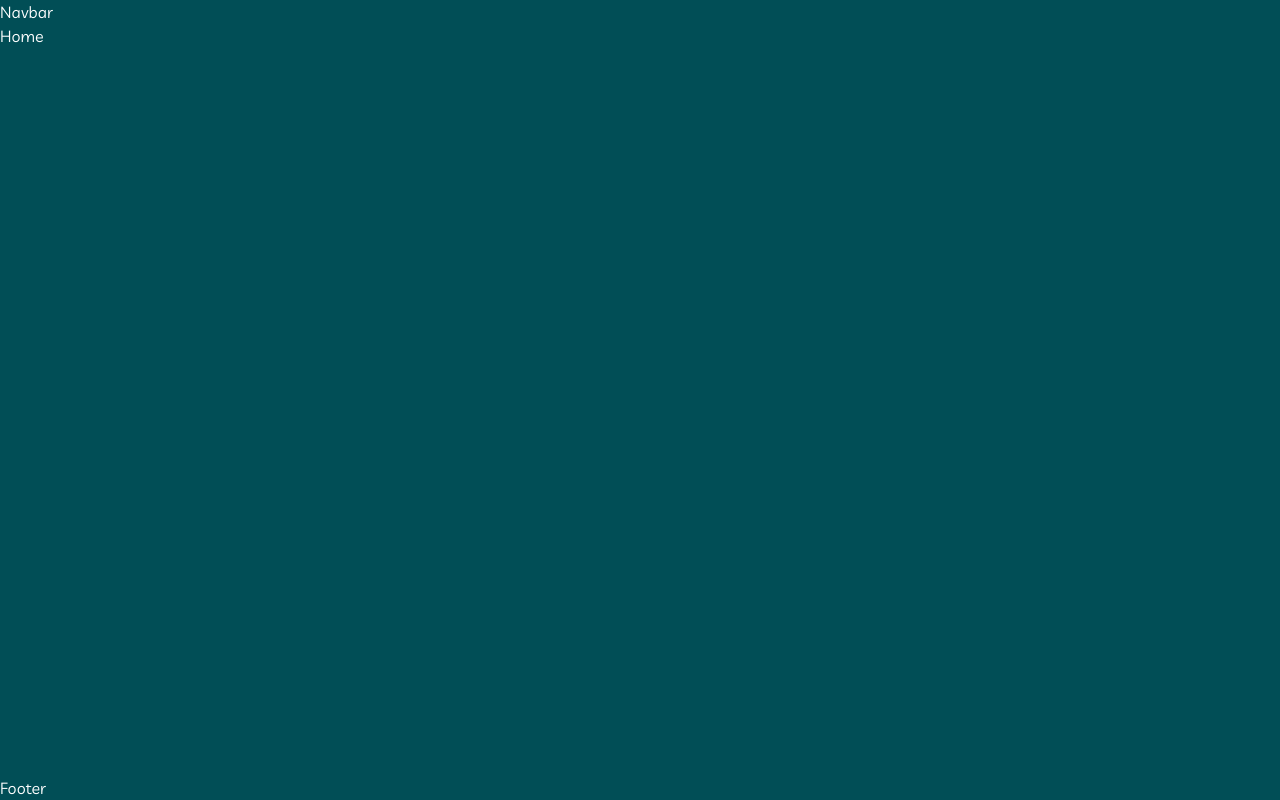
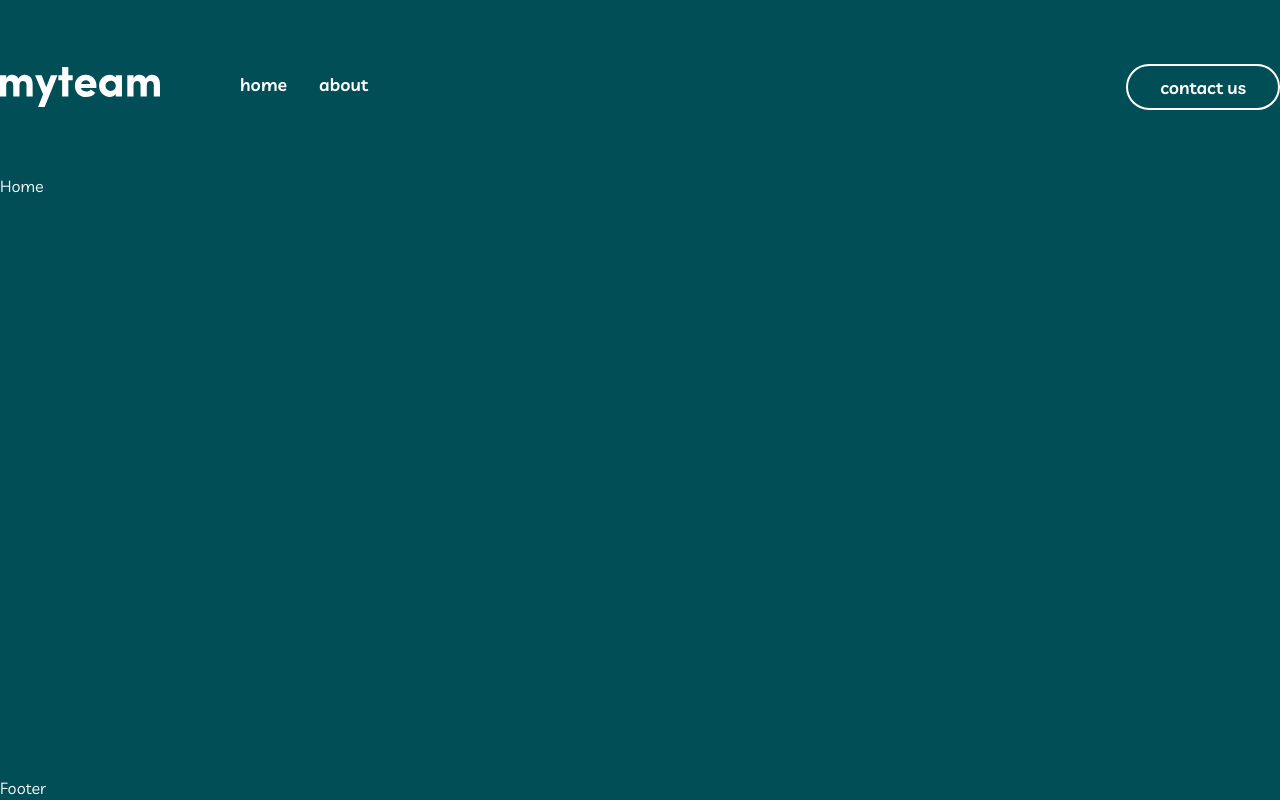
Before and after one commit to stanlee17/myteam, a React (Create React App) app: page / in a window 1280 px wide. Built offline with nearby package versions, Linux system fonts and the light colour scheme.

Commit message:
navbar added

```diff
--- /dev/null
+++ b/src/components/common/LinkButton/LinkButton.module.scss
@@ -0,0 +1,10 @@
+@use '../../../styles/scss/abstracts/' as *;
+
+.linkButton {
+  display: inline-block;
+  border: 2px solid $white;
+  padding: 0.5rem 2rem;
+  font-size: 1.1rem;
+  font-weight: 600;
+  border-radius: 10rem;
+}
--- /dev/null
+++ b/src/components/common/LinkButton/LinkButton.tsx
@@ -0,0 +1,19 @@
+import { ReactNode } from 'react';
+import styles from './LinkButton.module.scss';
+import { Link } from 'react-router-dom';
+
+interface LinkButtonProps {
+  to: string;
+  className?: string;
+  children: ReactNode;
+}
+
+const LinkButton = ({ children, to, className }: LinkButtonProps) => {
+  return (
+    <Link to={to} className={`${styles.linkButton} ${className}`}>
+      {children}
+    </Link>
+  );
+};
+
+export default LinkButton;
--- a/src/components/layout/Navbar/Navbar.module.scss
+++ b/src/components/layout/Navbar/Navbar.module.scss
@@ -1,4 +1,25 @@
 @use '../../../styles/scss/abstracts/' as *;
 
 .navbar {
+  display: flex;
+  align-items: center;
+  justify-content: space-between;
+  padding: 4rem 0;
+
+  & .logo {
+    margin-right: 5rem;
+  }
+
+  & .links {
+    display: inline-block;
+    font-weight: 600;
+
+    & a {
+      font-size: 1.1rem;
+    }
+
+    & a:not(:last-child) {
+      margin-right: 2rem;
+    }
+  }
 }
--- a/src/components/layout/Navbar/Navbar.tsx
+++ b/src/components/layout/Navbar/Navbar.tsx
@@ -1,11 +1,29 @@
 import styles from './Navbar.module.scss';
+import { Link } from 'react-router-dom';
+import LinkButton from '../../common/LinkButton/LinkButton';
 import Container from '../../common/Container/Container';
+import Logo from '../../../assets/logo/logo.svg';
 
 const Navbar = () => {
   return (
-    <div className={styles.navbar}>
-      <Container>Navbar</Container>
-    </div>
+    <Container>
+      <div className={styles.navbar}>
+        <div>
+          {/* LOGO */}
+          <Link to="/" className={styles.logo}>
+            <img src={Logo} alt="myteam-logo" />
+          </Link>
+
+          {/* LINKS: Home & About */}
+          <div className={styles.links}>
+            <Link to="/">home</Link>
+            <Link to="/about">about</Link>
+          </div>
+        </div>
+
+        <LinkButton to="/contact">contact us</LinkButton>
+      </div>
+    </Container>
   );
 };
 
--- a/src/styles/globals.css
+++ b/src/styles/globals.css
@@ -11,6 +11,11 @@ body {
   font-family: "Livvic", sans-serif;
 }
 
+a {
+  color: #ffffff;
+  text-decoration: none;
+}
+
 .app {
   display: flex;
   flex-direction: column;
--- a/src/styles/scss/base/_base.scss
+++ b/src/styles/scss/base/_base.scss
@@ -12,6 +12,11 @@ body {
   font-family: $livvic;
 }
 
+a {
+  color: $white;
+  text-decoration: none;
+}
+
 .app {
   display: flex;
   flex-direction: column;
```
